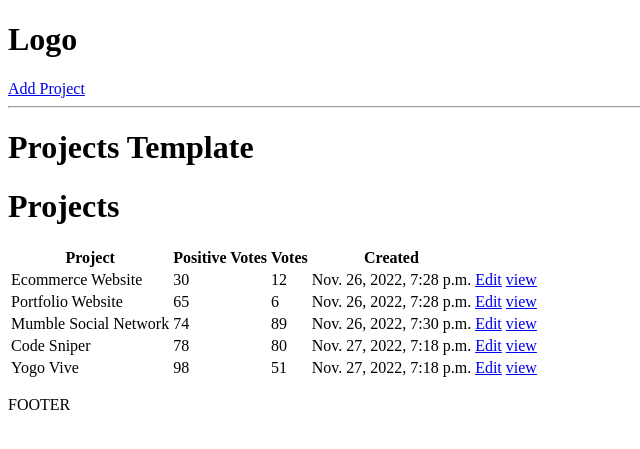
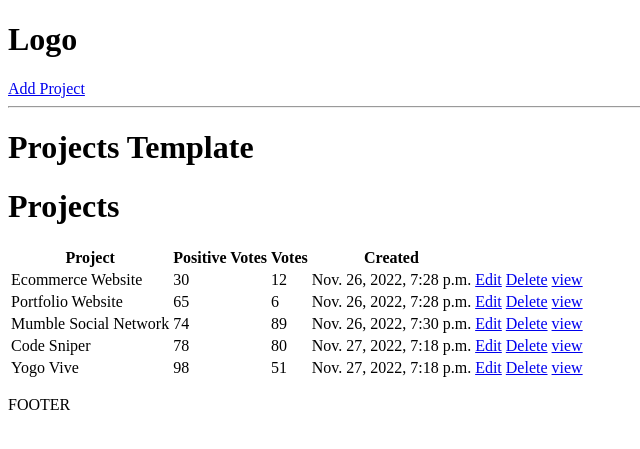
Before and after one commit to W-J-Knight/devsearch, a Django app: page / in a window 1280 px wide. Shown: the top 449 px of the page, without its empty margins (0-640 px from the left). Run offline with Django 4.2, Linux system fonts and the light colour scheme; data comes from the database, SQL or seed files in the repository; both versions use the stored data as it was after the commit.

Commit message:
Delete project

```diff
--- a/projects/templates/projects/projects.html
+++ b/projects/templates/projects/projects.html
@@ -21,6 +21,7 @@
             <td>{{project.vote_total}}</td>
             <td>{{project.created}}</td>
             <td><a href="{% url 'update-project' project.id%}">Edit</a></td>
+            <td><a href="{% url 'delete-project' project.id%}">Delete</a></td>
             <td><a href="{% url 'project' project.id%}">view</a></td>
         </tr>
     {% endfor %}
--- a/projects/urls.py
+++ b/projects/urls.py
@@ -4,6 +4,10 @@ from . import views
 urlpatterns = [
     path("", views.projects, name="projects"),
     path("project/<str:pk>/", views.project, name="project"),
+
     path('create-project/', views.createProject, name='create-project'),
+
     path("update-project/<str:pk>/", views.updateProject, name="update-project"),
+
+    path("delete-project/<str:pk>/", views.deleteProject, name="delete-project"),
 ]
--- a/projects/views.py
+++ b/projects/views.py
@@ -40,3 +40,13 @@ def updateProject(request, pk):
             return redirect("projects")
     context = {'form': form}
     return render(request, 'projects/project_form.html', context)
+
+def deleteProject(request, pk):
+    project = Project.objects.get(id=pk)
+    if request.method == 'POST':
+        project.delete()
+        return redirect("projects")
+    context = {
+        'object': project
+    }
+    return render(request, 'projects/delete_template.html', context)
```
Also changed, not shown: projects/templates/projects/delete_template.html (added, +10 -0 lines), db.sqlite3.
